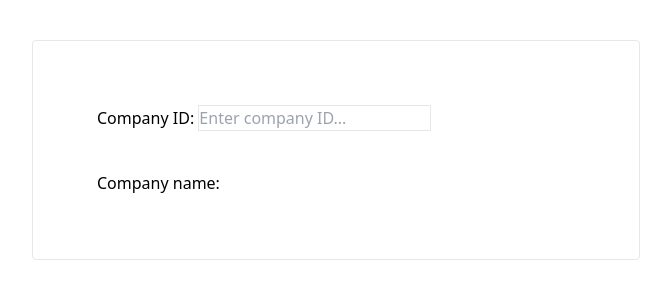
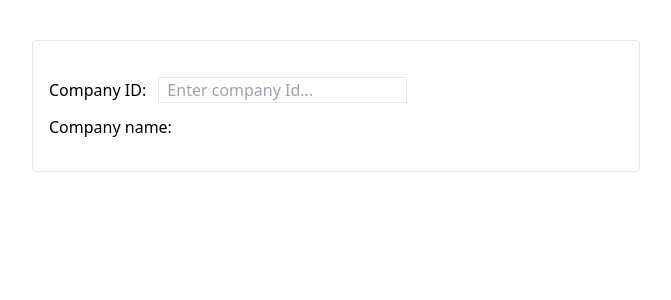
Before and after one commit to katerynananyzniuk/fe_engineer_hometask, a React (Create React App) app: page / in a window 1280 px wide. Shown: the top 300 px of the page, without its empty margins (304-975 px from the left). Built offline with nearby package versions, Linux system fonts and the light colour scheme; no server answers.

Commit message:
fix: fixed error handling, added number generator for companyId

```diff
--- a/src/App.tsx
+++ b/src/App.tsx
@@ -1,7 +1,9 @@
 import React from 'react'
 import Company from './components/Company/Company'
+import {generateNumberforCompanyID} from './modules/generateNumber'
 
 function App() {
+  generateNumberforCompanyID()
   return (
     <div className='container mx-auto max-w-2xl pt-10'>
       <Company />
--- a/src/components/Company/Company.tsx
+++ b/src/components/Company/Company.tsx
@@ -2,27 +2,25 @@ import axios from "axios"
 import { useEffect, useState } from "react"
 import { ICompany } from "../../models"
 import { Loader } from "../Loader/Loader"
-import { Controller, DefaultValues, useForm } from 'react-hook-form'
+import { useForm } from 'react-hook-form'
 
 type FormInputs = {
   company_id: string;
 };
 
 function Company() {
-  const [companyId, setCompanyId] = useState<string>('')
   const [companyName, setCompanyName] = useState<string>('')
   const [companies, setCompanies] = useState<ICompany[]>([])
   const [isLoading, setIsLoading] = useState(false)
-  const [errorMessage, setErrorMessage] = useState<string>('')
 
-  const defaultValues = {
-    company_id: ''
-  }
+  const { register, watch, handleSubmit, formState: { errors } } = useForm<FormInputs>({
+    mode: 'onBlur',
+    defaultValues: {
+      company_id: ""
+    }
+  })
 
-  const { control, handleSubmit, formState: { errors } } = useForm<FormInputs>({
-    defaultValues,
-    mode: 'onBlur',
-  });
+  const { company_id } = watch()
 
   const fetchCompanies = async () => {
     const response = await axios.get<ICompany[]>('https://task-22da0-default-rtdb.europe-west1.firebasedatabase.app/companies.json')
@@ -35,7 +33,6 @@ function Company() {
     try {
 
         setIsLoading(true)
-        setErrorMessage('')
         setCompanyName('')
         const response = await axios.get<ICompany>(`https://task-22da0-default-rtdb.europe-west1.firebasedatabase.app/companies/${id}.json`)
         const company = response.data
@@ -50,7 +47,6 @@ function Company() {
           }, 1000)
         } else {
           setIsLoading(false)
-          setErrorMessage('Please enter the correct value of company ID')
         }
     } catch (error) {
       console.log(error, 'something went wrong!')
@@ -67,8 +63,8 @@ function Company() {
 
   useEffect(() => {
     try {
-      if (companyId.length === 6) {
-        fetchCompany(companyId)
+      if (company_id.length === 6) {
+        fetchCompany(company_id)
       } else {
         setIsLoading(false)
         setCompanyName('')
@@ -76,54 +72,53 @@ function Company() {
     } catch (error) {
       console.log(error, 'something went wrong!')
     }
-  },[companyId])
+  },[company_id])
 
   const submitHandler = (event: any) => {
     event.preventDefault()
   }
 
   return (
-    <div className="border py-8 px-4 mx-8 rounded flex flex-wrap">
-      <div className="py-8 px-4 mx-8 flex flex-col items-center">
-        <form onSubmit={handleSubmit(submitHandler)}>
-          <label htmlFor="company_id">Company ID:&nbsp;</label>
+    <div className="border py-8 px-4 mx-8 rounded flex flex-wrap min-w-fit text-center">
+      <div className="flex flex-col text-left">
+        <form
+          className="gap-5"
+          onSubmit={handleSubmit(submitHandler)}
+        >
 
-          <Controller
-            name='company_id'
-            control={control}
-            rules={{
-              required: 'Company ID should be 6 digits'
-            }}
-            render={({ field: { onChange, onBlur, value } }) => (
-              <input
-                onBlur={onBlur}
-                name="company_id"
-                className="border"
-                id="company_id"
-                type="text"
-                value={companyId}
-                onChange={event => {
-                  setCompanyId(event.target.value)
-                }}
-                placeholder="Enter company ID..."
-              />
-            )}
-          />
+          <label htmlFor="company_id">Company ID:&nbsp;
 
-          {
-            companyId.length === 6
-            ? null
-            : <p
-                className="py-4 text-sm text-red-700"
-              >{errors.company_id?.message}</p>
-          }
+            <input
+              id="company_id"
+              placeholder="Enter company Id..."
+              className="border mx-2 my-1 px-2"
+              {...register(
+                "company_id",
+                {
+                  required: "Company ID is required.",
+                  pattern: {
+                    value: /^[0-9]*$/,
+                    message: "Company ID should contains digits only."
+                  },
+                  maxLength: {
+                    value: 6,
+                    message: "Company ID should be maximum 6 digits."
+                  },
+                  minLength: {
+                    value: 6,
+                    message: "Company ID should be minimum 6 digits."
+                  }
+                },
+              )}
+            />
+          </label>
 
-          {
-            errorMessage &&
+          { errors?.company_id?.message && (
             <p
               className="py-4 text-sm text-red-700"
-            >{errorMessage}</p>
-          }
+            >{errors.company_id?.message}</p>
+          )}
+
           <div
             className="mt-2"
           >Company name:&nbsp;
--- /dev/null
+++ b/src/modules/generateNumber.js
@@ -0,0 +1,18 @@
+export function generateNumberforCompanyID() {
+  let wantedNumber = []
+
+  const someNumber = Math.floor(Math.random()*1000000)
+  const wantedArr = Array(6).fill(0)
+  const someArr = someNumber.toString().split('')
+  someArr.forEach(i => wantedArr.push(+i))
+
+  if ( wantedArr.length > 6 ) {
+    const arrLength = wantedArr.length
+    wantedArr.splice(0,arrLength - 6)
+    wantedNumber = wantedArr.join('')
+
+    console.log('someNumber:',someNumber, 'wantedNumber:',wantedNumber.toString());
+  }
+
+  return wantedNumber
+}
```
